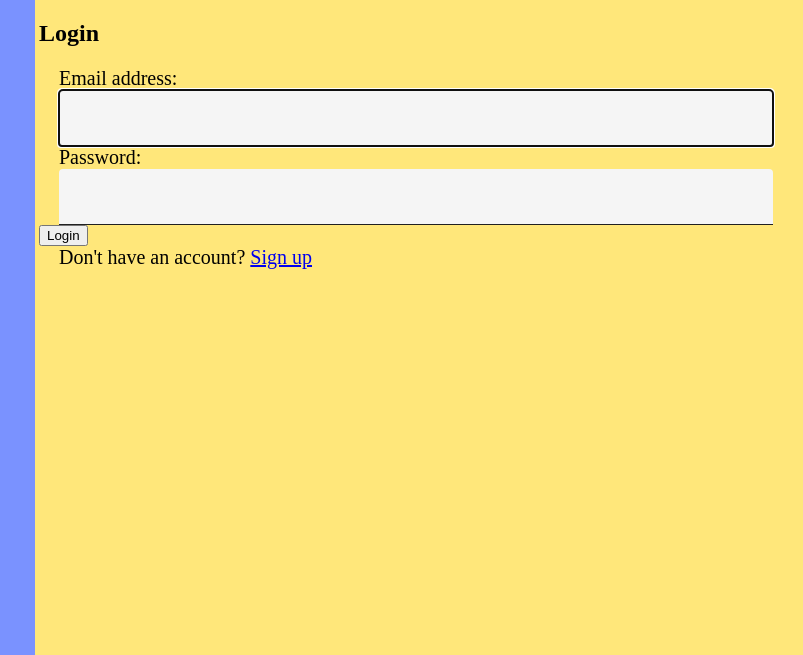
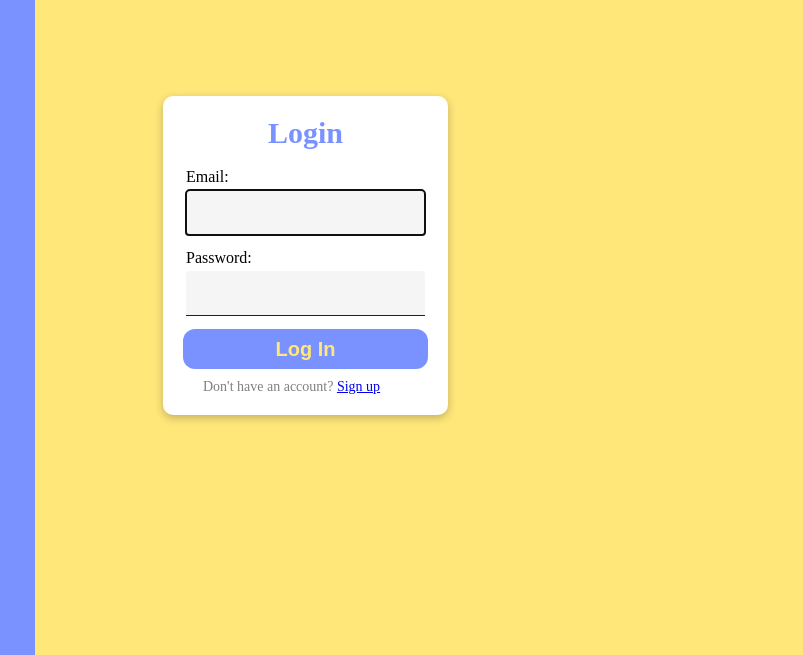
Before and after one commit to GabrielSaganic/365_python, a Django app: page /account/login/ in a window 1280 px wide. Shown: the part 64-719 px from the top of the page, without its empty margins (477-1280 px from the left). Run offline with Django 4.2, Linux system fonts and the light colour scheme; some libraries are stand-ins or nearby versions.

Commit message:
mostly image and sign up form style

```diff
--- a/source/account/forms/signup_form.py
+++ b/source/account/forms/signup_form.py
@@ -1,10 +1,12 @@
 from django.contrib.auth.forms import UserCreationForm
 from django.contrib.auth import get_user_model
+from django import forms
 
 class SignUpForm(UserCreationForm):
     class Meta:
         model = get_user_model()
-        fields = ("username", "email")
+        fields = ("username", "email", "avatar")
 
     def __init__(self, *args, **kwargs):
         super().__init__(*args, **kwargs)
+        self.fields["avatar"].widget.attrs["id"] = "imageUpload"
--- a/source/static/css/styles.css
+++ b/source/static/css/styles.css
@@ -4,6 +4,15 @@ h1 {
     font-weight: bold;
     text-align: center;
     margin: 0;
+}
+
+.form-title {
+    font-size: 30px;
+    color: #7A92FF;
+    font-weight: bold;
+    text-align: center;
+    margin: 0;
+    margin-bottom: 15px;
 }
 
 left_h1 {
@@ -189,14 +198,14 @@ textarea {
     flex-grow: 1;
 }
 
-#post-comment-button {
+.post-comment-button {
   flex-shrink: 0;
   margin-left: 5px;
   height: 20%;
   align-self: flex-end;
   background-color: #7A92FF;
   border-radius: 12px;
-  color: #000;
+  color: #FFE77A;
   cursor: pointer;
   padding: 5px 10px;
   text-align: center;
@@ -207,19 +216,18 @@ textarea {
   touch-action: manipulation;
 }
 
-#post-comment-button:not(:disabled):hover,
-#post-comment-button:not(:disabled):focus {
+.post-comment-button:not(:disabled):hover,
+.post-comment-button:not(:disabled):focus {
   outline: 0;
   background: #7A92FF;
   box-shadow: 0 0 0 2px rgba(0,0,0,.2), 0 3px 8px 0 rgba(0,0,0,.15);
 }
 
-#post-comment-button:disabled {
+.post-comment-button:disabled {
   filter: saturate(0.2) opacity(0.5);
   -webkit-filter: saturate(0.2) opacity(0.5);
   cursor: not-allowed;
 }
-
 
 .auth-form{
     position: absolute;
@@ -231,6 +239,7 @@ textarea {
     border-radius: 10px;
 }
 
+.sign-up-table{
     input {
         color: rgba(0,0,0,.87);
         border-bottom-color: rgba(0,0,0,.42);
@@ -248,7 +257,7 @@ border: none;
         border-bottom: 1px solid;
         border-radius: 4px 4px 0 0;
         background: rgb(245, 245, 245);
-height: 56px;
+        height: 50%;
     }
     input:hover{
         border-bottom-color: rgba(0,0,0,.87);
@@ -257,3 +266,129 @@ input:hover{
     input:focus{
         border-color: #6200ee;
     }
+}
+.sign-up-form {
+    display: flex;
+    flex-direction: column;
+}
+
+.label-row{
+    padding-bottom: 11px; /* Adjust the value to set the desired padding-bottom for every second row */
+}
+
+.rounded-image-container {
+    background-color: #6200ee;
+    width: 100px;
+    height: 100px;
+    overflow: hidden;
+    border-radius: 50%;
+}
+
+.rounded-image-container img {
+    width: 100%;
+    height: auto;
+    display: block;
+}
+
+#imageUpload {
+    width: 50%;
+    padding: 2px;
+}
+
+.avatar-box {
+    display: flex;
+    flex-direction: column;
+    align-items: center;
+    justify-content: center;
+}
+
+.sign-up-div {
+    display: flex;
+    flex-direction: row;
+    align-items: center;
+    justify-content: center;
+}
+
+.submit-button {
+    width: 100%;
+    height: 40px;
+    font-weight: bold;
+    background-color: #7A92FF;
+    border-radius: 12px;
+    color: #FFE77A;
+    cursor: pointer;
+    padding: 5px 10px;
+    text-align: center;
+    transition: 200ms;
+    box-sizing: border-box;
+    border: 0;
+    font-size: 20px;
+    touch-action: manipulation;
+    margin-bottom: 10px;
+  }
+
+  .post-comment-button:not(:disabled):hover,
+  .post-comment-button:not(:disabled):focus {
+    outline: 0;
+    background: #7A92FF;
+    box-shadow: 0 0 0 2px rgba(0,0,0,.2), 0 3px 8px 0 rgba(0,0,0,.15);
+  }
+
+.avatar-upload {
+    position: relative;
+    max-width: 205px;
+    margin-left: 30px;
+    .avatar-edit {
+        position: absolute;
+        right: 12px;
+        z-index: 1;
+        top: 10px;
+        input {
+            display: none;
+            + label {
+                display: inline-block;
+                width: 34px;
+                height: 34px;
+                margin-bottom: 0;
+                border-radius: 100%;
+                background: #FFFFFF;
+                border: 1px solid transparent;
+                box-shadow: 0px 2px 4px 0px rgba(0, 0, 0, 0.12);
+                cursor: pointer;
+                font-weight: normal;
+                transition: all .2s ease-in-out;
+                &:hover {
+                    background: #f1f1f1;
+                    border-color: #d6d6d6;
+                }
+                &:after {
+                    content: "\f040";
+                    font-family: 'FontAwesome';
+                    color: #757575;
+                    position: absolute;
+                    top: 10px;
+                    left: 0;
+                    right: 0;
+                    text-align: center;
+                    margin: auto;
+                }
+            }
+        }
+    }
+    .avatar-preview {
+        width: 192px;
+        height: 192px;
+        position: relative;
+        border-radius: 100%;
+        border: 6px solid #F8F8F8;
+        box-shadow: 0px 2px 4px 0px rgba(0, 0, 0, 0.1);
+        > div {
+            width: 100%;
+            height: 100%;
+            border-radius: 100%;
+            background-size: cover;
+            background-repeat: no-repeat;
+            background-position: center;
+        }
+    }
+}
--- a/source/templates/front_page/solution_detail.html
+++ b/source/templates/front_page/solution_detail.html
@@ -34,7 +34,7 @@
     </div>
     <div class="post_comment_box">
         <textarea rows="5" id="comment-text" placeholder="Add comment..."></textarea>
-        <button onclick="postComment('{{ object.id }}')" id="post-comment-button">POST</button>
+        <button onclick="postComment('{{ object.id }}')" id="post-comment-button" class="post-comment-button">POST</button>
     </div>
     <div id="comment_box" class="comment_box">
         {% for comment in object.comment_set.all %}
--- a/source/templates/registration/login.html
+++ b/source/templates/registration/login.html
@@ -3,13 +3,29 @@
 {% block title %}{{ object.id }} Login{% endblock %}
 
 {% block right_content %}
-    <h2>Login</h2>
+<div class="auth-form">
 
-    <form method="post" action="{% url 'login' %}">
+    <h2 class="form-title">Login</h2>
+    <form method="post" action="{% url 'signup' %}" class="sign-up-form">
         {% csrf_token %}
-        {{ form.as_p }}
-        <button type="submit">Login</button>
+        <table class="sign-up-table">
+            <tbody>
+                <tr>
+                    <td>Email:</td>
+                </tr>
+                <tr>
+                    <td class="label-row">{{ form.username }}</td>
+                </tr>
+                <tr>
+                    <td>Password:</td>
+                </tr>
+                <tr>
+                    <td class="label-row">{{ form.password }}</td>
+                </tr>
+            </tbody>
+        </table>
+        <button type="submit" class="submit-button">Log In</button>
     </form>
-
-    <p>Don't have an account? <a href="{% url 'signup' %}">Sign up</a></p>
+    <p class="gray-small-text">Don't have an account? <a href="{% url 'signup' %}">Sign up</a></p>
+</div>
 {% endblock %}
```
Also changed, not shown: source/templates/registration/signup.html (+33 -18 lines), README.md, source/account/views/auth.py (line endings or trailing spaces). Lines whose indentation alone changed are shown as unchanged.
